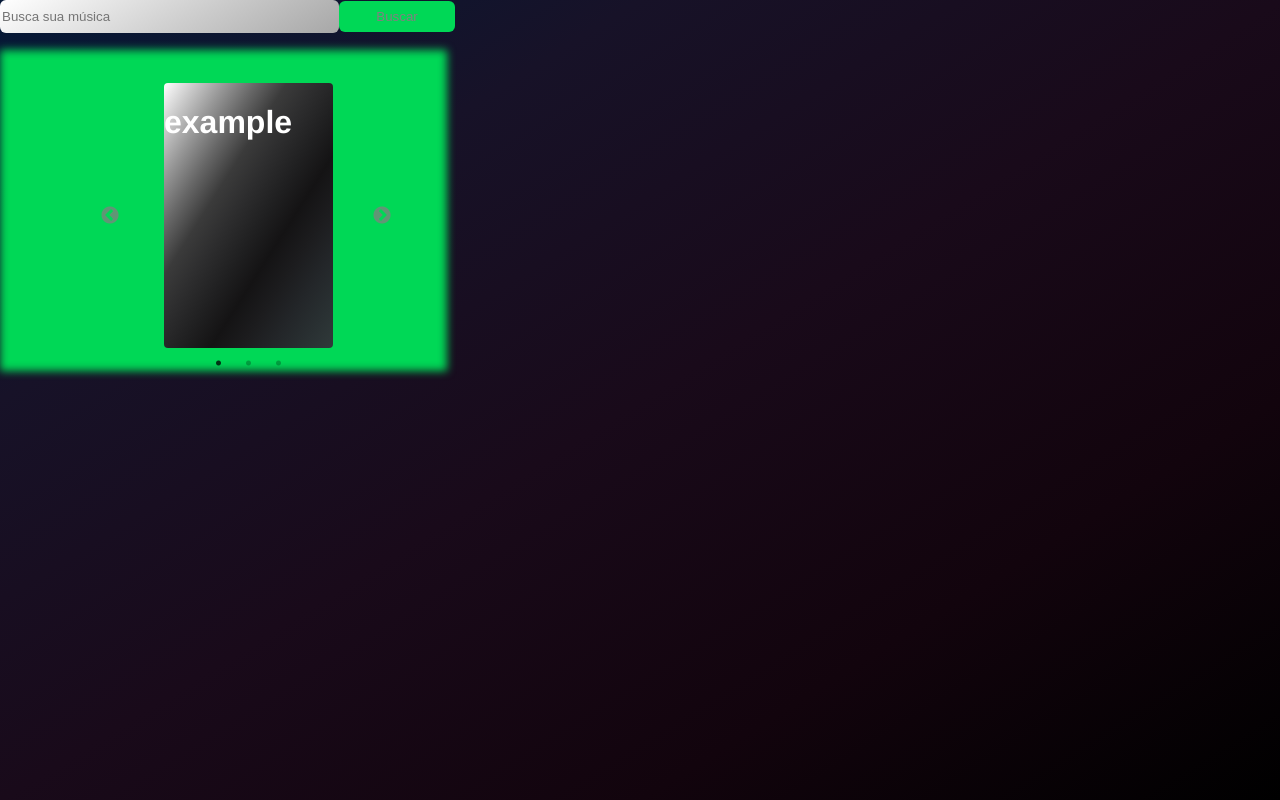
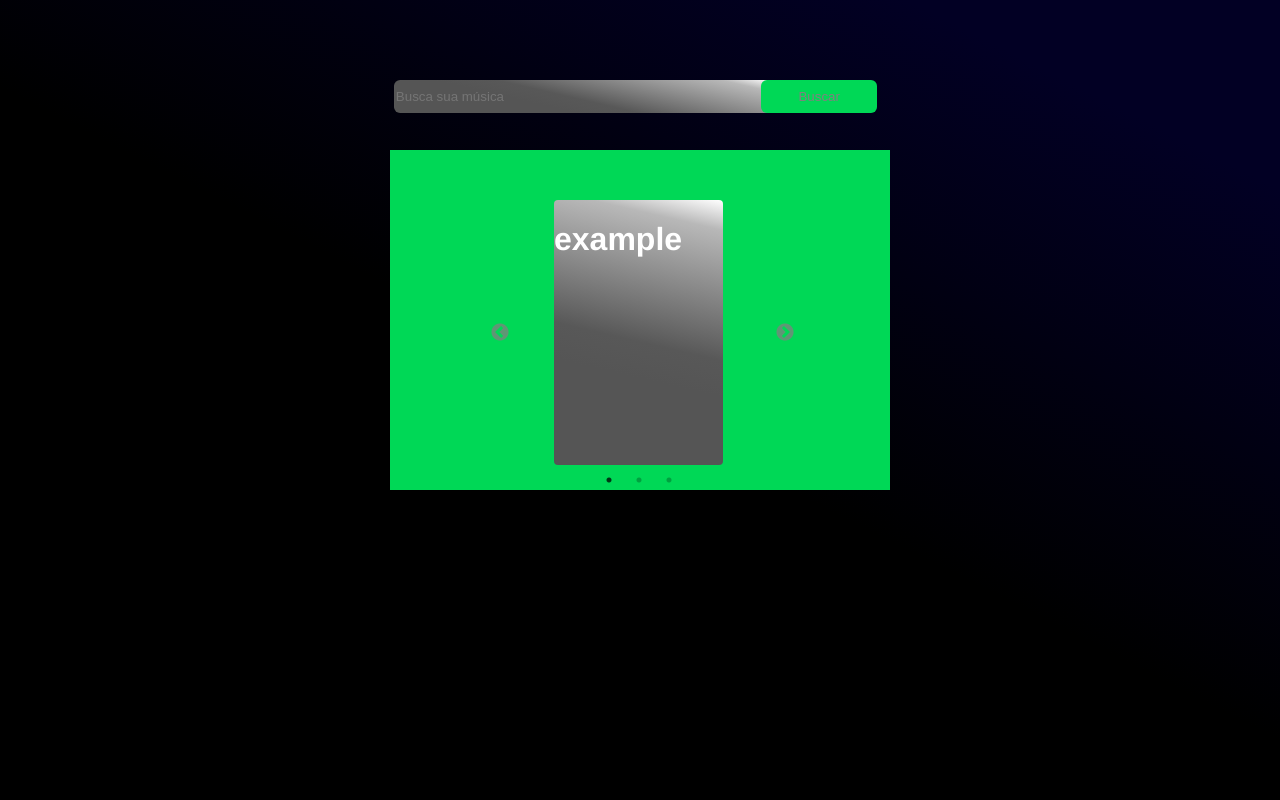
Before and after one commit to amandahp/challenge-spotify, a React (Create React App) app: page / in a window 1280 px wide. Built offline with nearby package versions, Linux system fonts and the light colour scheme.

Commit message:
feat: add style

```diff
--- a/src/components/container.jsx
+++ b/src/components/container.jsx
@@ -1,12 +1,13 @@
 import React from 'react'
 
-import { Container, Filter } from './styled-components'
+import { Container, Filter, Box } from './styled-components'
 
 export const ContainerGroup = (props) => {
   return (
     <>
-      <Container {...props}>{props.children}</Container>
-      <Filter></Filter>
+      <Box>
+        <Container {...props}>{props.children}</Container>
+      </Box>
     </>
   )
 }
--- a/src/components/styled-components/button.jsx
+++ b/src/components/styled-components/button.jsx
@@ -5,13 +5,16 @@ export const Button = styled.button`
     background-color: ${theme.backgroundColor.primary};
     color: ${theme.color.grey};
     width:  ${theme.baseValueToRem(116)};
-    height: ${theme.baseValueToRem(31)};
+    height: ${theme.baseValueToRem(33)};
     border-radius: ${theme.baseValueToRem(6)};
+    left: 64%;
+    position: absolute;
+    transform: translateX(-50%);
     border: none;
     cursor: pointer;
     &:hover{
       outline: none;
-      transform: scale(1.1);
+
     }
     &:focus{
       outline: none;
--- a/src/components/styled-components/container.jsx
+++ b/src/components/styled-components/container.jsx
@@ -1,12 +1,25 @@
 import styled from 'styled-components'
+
+export const Box = styled.div`
+  ${({ theme }) => `
+  width: 100%;
+  position: absolute;
+  margin-top:  ${theme.baseValueToRem(70)};
+
+`}
+`
 
 export const Container = styled.div`
   ${({ theme }) => `
+  background-color: ${theme.backgroundColor.primary};
     color: ${theme.color.default};
-    width:  ${theme.baseValueToRem(447)};
-    height: ${theme.baseValueToRem(321)};
-    position: relative;
+    width:  ${theme.baseValueToRem(500)};
+    height: ${theme.baseValueToRem(340)};
     z-index: 101;
+    position: absolute;
+
+    left: 50%;
+    transform: translateX(-50%);
   `}
 `
 export const Filter = styled.div`
@@ -14,10 +27,11 @@ export const Filter = styled.div`
     background-color: ${theme.backgroundColor.primary};
     filter: blur(${theme.baseValueToRem(4)});
     position: absolute;
-    left: ${theme.baseValueToRem(0)};
-    top: ${theme.baseValueToRem(50)};
     z-index: 100;
-    width:  ${theme.baseValueToRem(447)};
-    height: ${theme.baseValueToRem(321)};
+    width:  ${theme.baseValueToRem(500)};
+    height: ${theme.baseValueToRem(340)};
+
+    left: 50%;
+    transform: translateX(-50%);
   `}
 `
--- a/src/components/styled-components/index.js
+++ b/src/components/styled-components/index.js
@@ -1,4 +1,4 @@
 export { Button } from './button'
 export { Input } from './input'
-export { Container, Filter } from './container'
+export { Container, Filter, Box } from './container'
 export { Slider } from './slider'
--- a/src/components/styled-components/input.jsx
+++ b/src/components/styled-components/input.jsx
@@ -4,11 +4,13 @@ export const Input = styled.input`
   ${({ theme }) => `
     background-image: ${theme.backgroundColor.grey};
     background-repeat: no-repeat;
-    background-attachment: fixed;
     color: ${theme.color.tertiary};
-    width:  ${theme.baseValueToRem(335)};
+    width:  ${theme.baseValueToRem(375)};
     height: ${theme.baseValueToRem(31)};
     border-radius: ${theme.baseValueToRem(6)};
+    position:  absolute;
+    left: 43.5%;
+    transform: translateX(-43%);
     border: none;
     cursor: text;
     &:hover{
--- a/src/components/styled-components/slider.jsx
+++ b/src/components/styled-components/slider.jsx
@@ -2,6 +2,7 @@ import styled from 'styled-components'
 
 export const Slider = styled.div`
   ${({ theme }) => `
+
     .slick-slider{
       margin-left: ${theme.baseValueToRem(50)};
       margin-top: ${theme.baseValueToRem(50)};
@@ -16,14 +17,18 @@ export const Slider = styled.div`
       border-radius: ${theme.baseValueToRem(4)};
     };
     .slick-next{
-      right: 55px;
+      right: ${theme.baseValueToRem(95)};
     };
+    .slick-dots{
+      margin-left:-26px;
+    }
     .slick-prev {
-      left: 50px;
+      left:${theme.baseValueToRem(50)};
     };
     .slick-next:before, .slick-prev:before {
       opacity: .75;
       color: ${theme.color.grey};
     }
+
   `}
 `
--- a/src/globalStyles.js
+++ b/src/globalStyles.js
@@ -5,10 +5,12 @@ const GlobalStyle = createGlobalStyle`
     body {
       margin: 0;
       padding: 0;
+      position: relative;
       font-family: Open-Sans, Helvetica, Sans-Serif;
       background-image: ${theme.backgroundColor.secondary};
       background-repeat: no-repeat;
       background-attachment: fixed;
+      overflow: none;
     };
   `}
 
--- a/src/screen/home.jsx
+++ b/src/screen/home.jsx
@@ -6,6 +6,8 @@ import {
   ContainerGroup,
   SimpleSlider
 } from '../components'
+
+import { App } from './home.styled'
 
 export const Home = () => {
   const values = ['example', 'example2', 'example3']
@@ -18,9 +20,11 @@ export const Home = () => {
     console.log('handleChange')
   }
   return (
-    <div className="App">
-      <InputSearch onChange={handleChange} placeholder="Busca sua música" />
-      <ButtonSearch onClick={handleClick}>Buscar</ButtonSearch>
+    <App className="App">
+      <form>
+        <InputSearch onChange={handleChange} placeholder="Busca sua música" />
+        <ButtonSearch onClick={() => handleClick()}>Buscar</ButtonSearch>
+      </form>
       <ContainerGroup>
         <SimpleSlider>
           {values.map((value, index) => {
@@ -28,6 +32,6 @@ export const Home = () => {
           })}
         </SimpleSlider>
       </ContainerGroup>
-    </div>
+    </App>
   )
 }
--- /dev/null
+++ b/src/screen/home.styled.jsx
@@ -0,0 +1,10 @@
+import styled from 'styled-components'
+
+export const App = styled.div`
+  ${({ theme }) => `
+    form{
+      position: relative;
+      width: 100%;
+      margin-top:${theme.baseValueToRem(80)};
+  `}
+`
--- a/src/theme/themeOne.js
+++ b/src/theme/themeOne.js
@@ -17,10 +17,10 @@ const defaultValues = {
   backgroundColor: {
     primary: '#00D856',
     secondary:
-      'linear-gradient(to right bottom, #051937, #171228, #190a1a, #12040d, #000000)',
+      'linear-gradient(207deg, rgba(2,0,36,1) 13%, rgba(0,0,0,1) 51%);',
     tertiary: '#1A1F1F',
     default: '#FFF',
-    grey: 'linear-gradient(to left top, #303a3a, #293032, #232629, #1c1c1e, #141314, #202021, #2d2d2e, #3b3b3b, #676767, #979797, #cacaca, #ffffff)'
+    grey: 'linear-gradient(193deg, rgba(255,255,255,1) 0%, rgba(184,184,184,1) 10%, rgba(88,88,88,1) 53%, rgba(85,85,85,1) 65%, rgba(85,85,85,1) 93%)'
   }
 }
 
```
